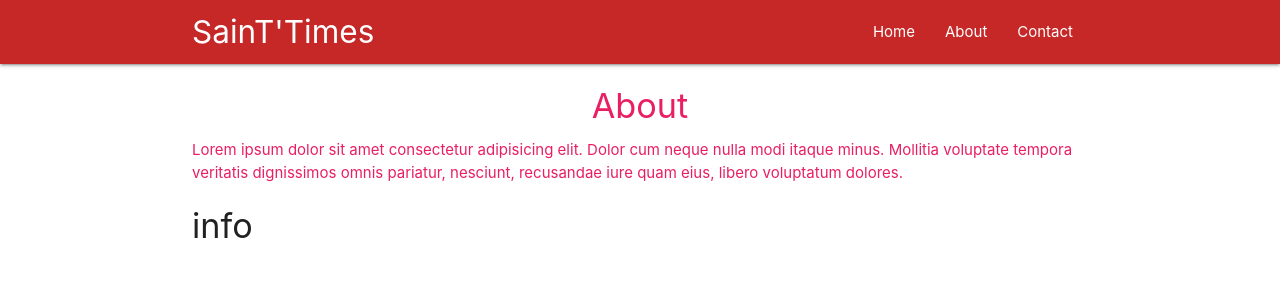
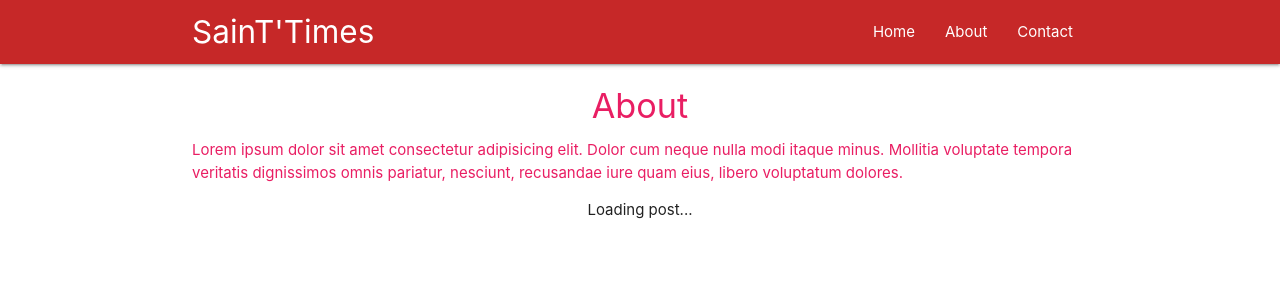
Before and after one commit to Jitgitbit/react-exercise-four, a React (Create React App) app: page /about in a window 1280 px wide. Shown: the top 300 px of the page. Built offline with nearby package versions, Linux system fonts and the light colour scheme; no server answers.

Commit message:
post rendered

```diff
--- a/src/components/Post.jsx
+++ b/src/components/Post.jsx
@@ -19,9 +19,17 @@
     })
   }
   render() {
+    const post = this.state.post ? (
+      <div className="post">
+        <h4 className="center">{this.state.post.title}</h4>
+        <p>{this.state.post.body}</p>
+      </div>
+    ) : (
+      <div className="center">Loading post...</div>
+    )
     return (
       <div className='container'>
-        <h4>info</h4>
+        {post}
       </div>
     )
   }
```
